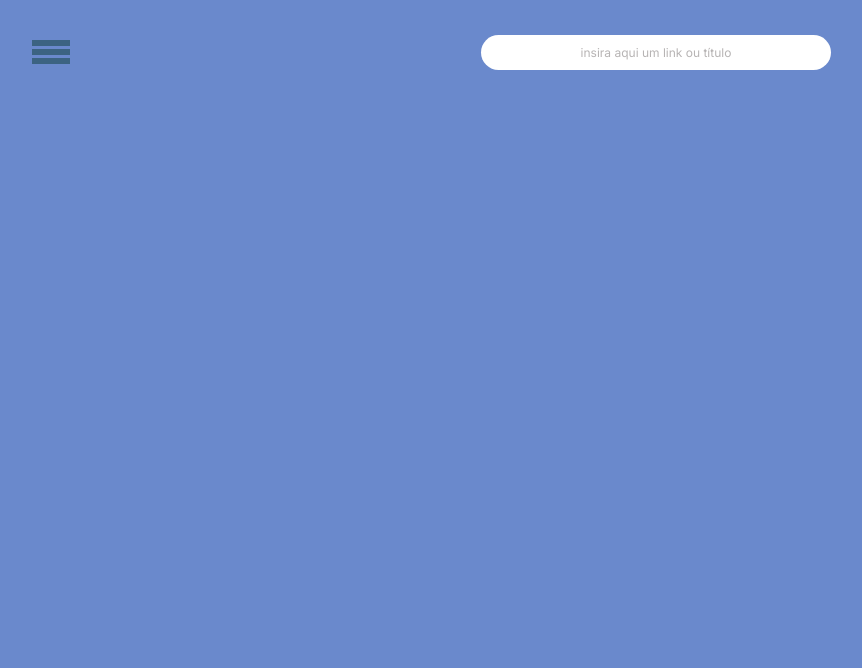
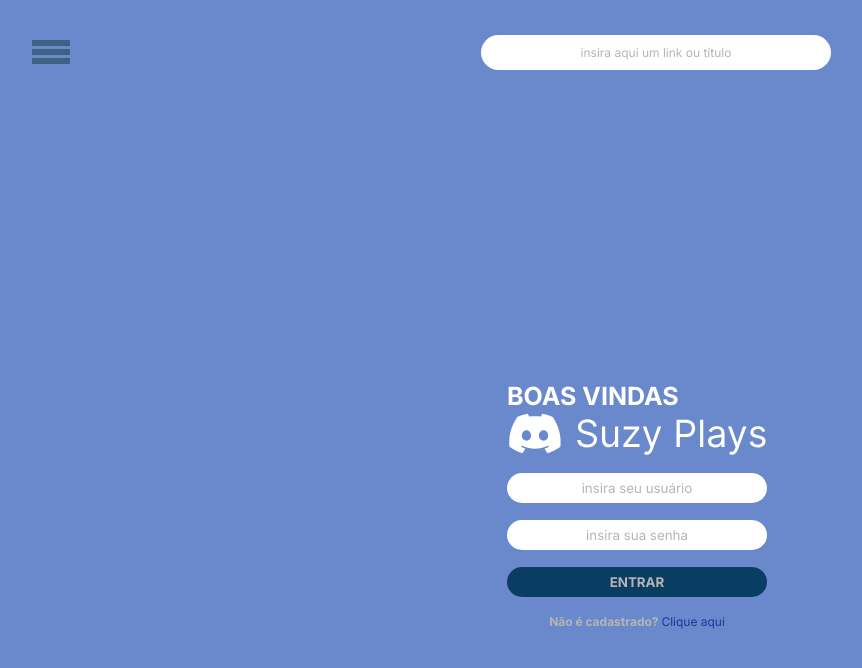
Before and after one commit to vdsou/suzy-plays, a Vue app: page /signin in a window 1280 px wide. Before the commit this address had no page. Shown: the top 668 px of the page, without its empty margins (3-865 px from the left). Built offline with nearby package versions, Linux system fonts and the light colour scheme.

Commit message:
:lipstick: add signin page with styles

```diff
--- a/src/router/index.js
+++ b/src/router/index.js
@@ -2,6 +2,7 @@ import { createRouter, createWebHistory } from "vue-router";
 import Home from "../views/Home.vue";
 import Playlists from "../views/Playlists.vue";
 import Settings from "../views/Settings.vue";
+import SignIn from "../views/SignIn.vue";
 
 const routes = [
   {
@@ -28,6 +29,11 @@ const routes = [
     component: () =>
       import(/* webpackChunkName: "about" */ "../views/About.vue"),
   },
+  {
+    path: "/signin",
+    name: "SignIn",
+    component: SignIn,
+  },
 ];
 
 const router = createRouter({
--- a/src/styles/global.css
+++ b/src/styles/global.css
@@ -47,7 +47,7 @@ body {
 .home-content {
   width: 40rem;
 }
-.home, .playlists{
+.home, .playlists, .signin{
   min-height: 100vh;
   width: 100%;
   display: flex;
--- /dev/null
+++ b/src/views/SignIn.vue
@@ -0,0 +1,74 @@
+<template>
+  <div class="signin">
+    <div class="signin-box">
+      <div class="signin-title">
+        <h1>BOAS VINDAS</h1>
+        <img src="../assets/suzy-plays.svg" alt="" />
+      </div>
+      <form action="" class="signin-form">
+        <input type="text" placeholder="insira seu usuário" />
+        <input type="password" placeholder="insira sua senha" />
+        <button type="submit">ENTRAR</button>
+      </form>
+      <p>Não é cadastrado? <a href="#">Clique aqui</a></p>
+    </div>
+  </div>
+</template>
+
+<script>
+export default {
+  name: "SignIn",
+};
+</script>
+
+<style scoped>
+.signin {
+  display: flex;
+  justify-content: center;
+}
+.signin .signin-title {
+  display: flex;
+  flex-direction: column;
+}
+.signin .signin-title h1{
+  font-size: 2.5rem;
+}
+.signin .signin-form {
+  display: flex;
+  flex-direction: column;
+  justify-content: space-around;
+  width: 26rem;
+  margin-top: 1.7rem;
+}
+.signin .signin-form input,
+.signin .signin-form button {
+  margin: 1.7rem 0;
+  margin-top: 0;
+  height: 3rem;
+  text-align: center;
+  border-radius: 5rem;
+  color: #000;
+}
+.signin .signin-form input::placeholder {
+  color: var(--grey-color);
+}
+.signin .signin-form button {
+  color: var(--grey-color);
+  cursor: pointer;
+  background: var(--background--darker-color);
+  font-weight: bold;
+}
+p {
+  text-align: center;
+  color: var(--grey-color);
+}
+p,
+a {
+  font-size: 1.2rem;
+  font-weight: bold;
+}
+p a {
+  color: var(--text-links-color);
+  font-weight: 400;
+}
+</style>
```
Also changed, not shown: src/assets/suzy-plays.svg (added).
